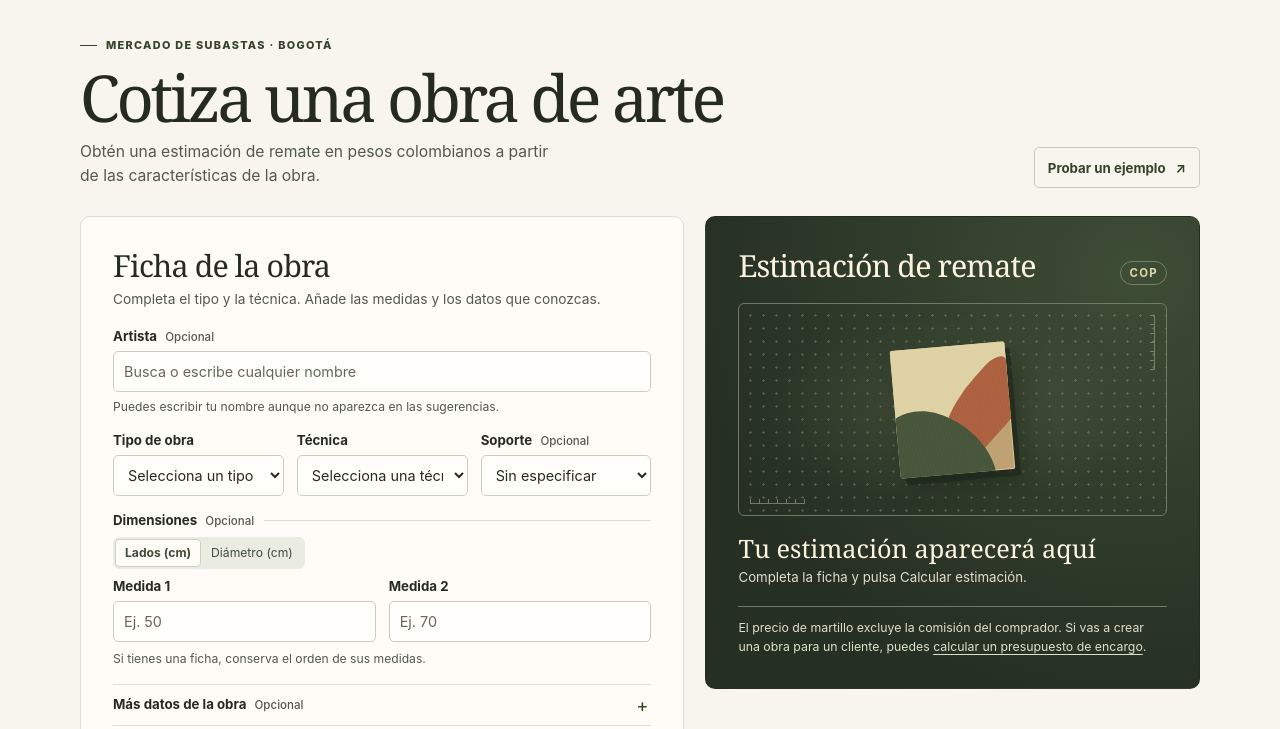
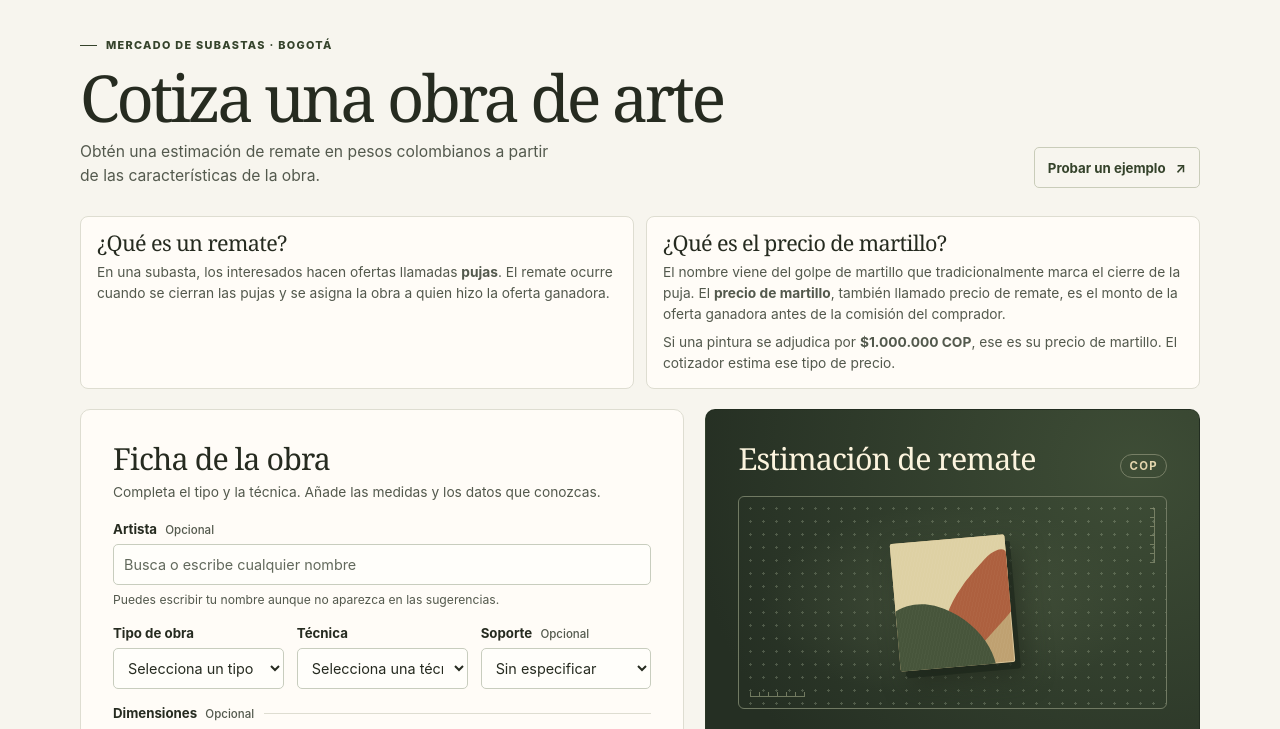
Before and after one commit to joaquinrovi/arte-precio-colombia, a plain HTML site: page docs/cotizador/index.html in a window 1280 px wide. Shown: the part 66-795 px from the top of the page. Drawn offline with Linux system fonts and the light colour scheme.

Commit message:
Aclara remate y precio de martillo en el cotizador

```diff
--- a/docs/cotizador/index.html
+++ b/docs/cotizador/index.html
@@ -30,6 +30,18 @@
       </div>
       <button class="example-button" id="load-example" type="button" disabled>Probar un ejemplo <span aria-hidden="true">↗</span></button>
     </section>
+
+    <div class="auction-explainer">
+      <section aria-labelledby="que-es-un-remate">
+        <h2 id="que-es-un-remate">¿Qué es un remate?</h2>
+        <p>En una subasta, los interesados hacen ofertas llamadas <strong>pujas</strong>. El remate ocurre cuando se cierran las pujas y se asigna la obra a quien hizo la oferta ganadora.</p>
+      </section>
+      <section aria-labelledby="precio-de-martillo">
+        <h2 id="precio-de-martillo">¿Qué es el precio de martillo?</h2>
+        <p>El nombre viene del golpe de martillo que tradicionalmente marca el cierre de la puja. El <strong>precio de martillo</strong>, también llamado precio de remate, es el monto de la oferta ganadora antes de la comisión del comprador.</p>
+        <p>Si una pintura se adjudica por <strong>$1.000.000 COP</strong>, ese es su precio de martillo. El cotizador estima ese tipo de precio.</p>
+      </section>
+    </div>
 
     <div class="workspace">
       <section class="work-card" aria-labelledby="ficha">
@@ -150,7 +162,7 @@
           <p class="quote-artist" id="quote-artist" hidden></p>
         </div>
 
-        <p class="result-note">El precio de martillo excluye la comisión del comprador. Si vas a crear una obra para un cliente, puedes <a href="./encargos/">calcular un presupuesto de encargo</a>.</p>
+        <p class="result-note">El <a href="#precio-de-martillo">precio de martillo</a> excluye la comisión del comprador. Si vas a crear una obra para un cliente, puedes <a href="./encargos/">calcular un presupuesto de encargo</a>.</p>
       </aside>
     </div>
 
--- a/docs/cotizador/styles.css
+++ b/docs/cotizador/styles.css
@@ -123,6 +123,21 @@ h2 { font-size: clamp(1.5rem, 3vw, 1.9rem); letter-spacing: -.029em; line-height
 
 .example-button:hover:not(:disabled), .save-button:hover { background: #eaeade; }
 .example-button:disabled { opacity: .6; }
+
+.auction-explainer {
+  display: grid;
+  grid-template-columns: repeat(auto-fit, minmax(min(100%, 20rem), 1fr));
+  gap: 12px;
+  margin-bottom: 20px;
+}
+.auction-explainer section {
+  padding: 14px 16px;
+  border: 1px solid var(--rule);
+  border-radius: 8px;
+  background: var(--card);
+}
+.auction-explainer h2 { font-size: 1.35rem; scroll-margin-top: 12px; }
+.auction-explainer p { margin: 6px 0 0; color: var(--muted); font-size: .86rem; line-height: 1.55; }
 
 .workspace {
   display: grid;
```
